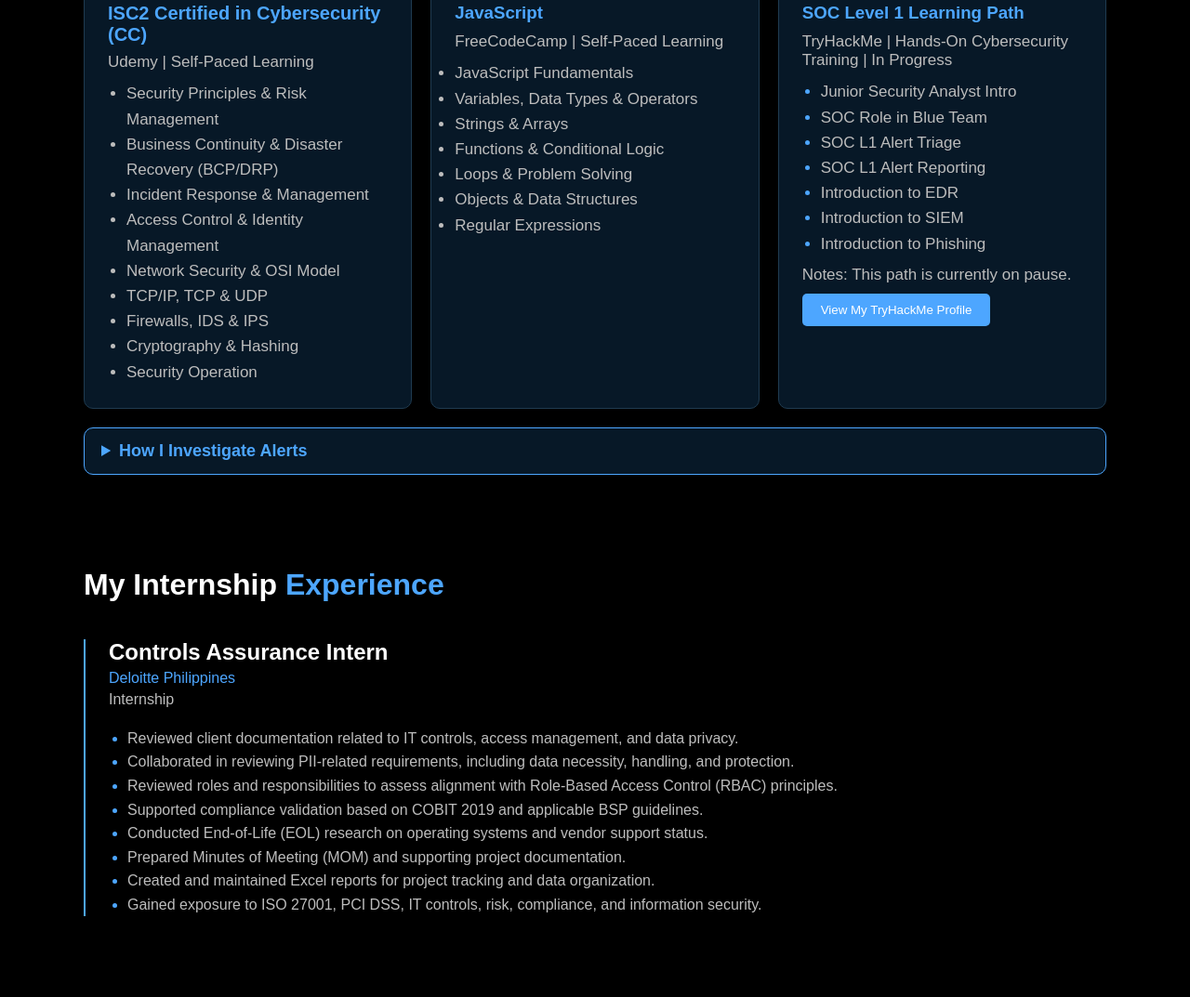
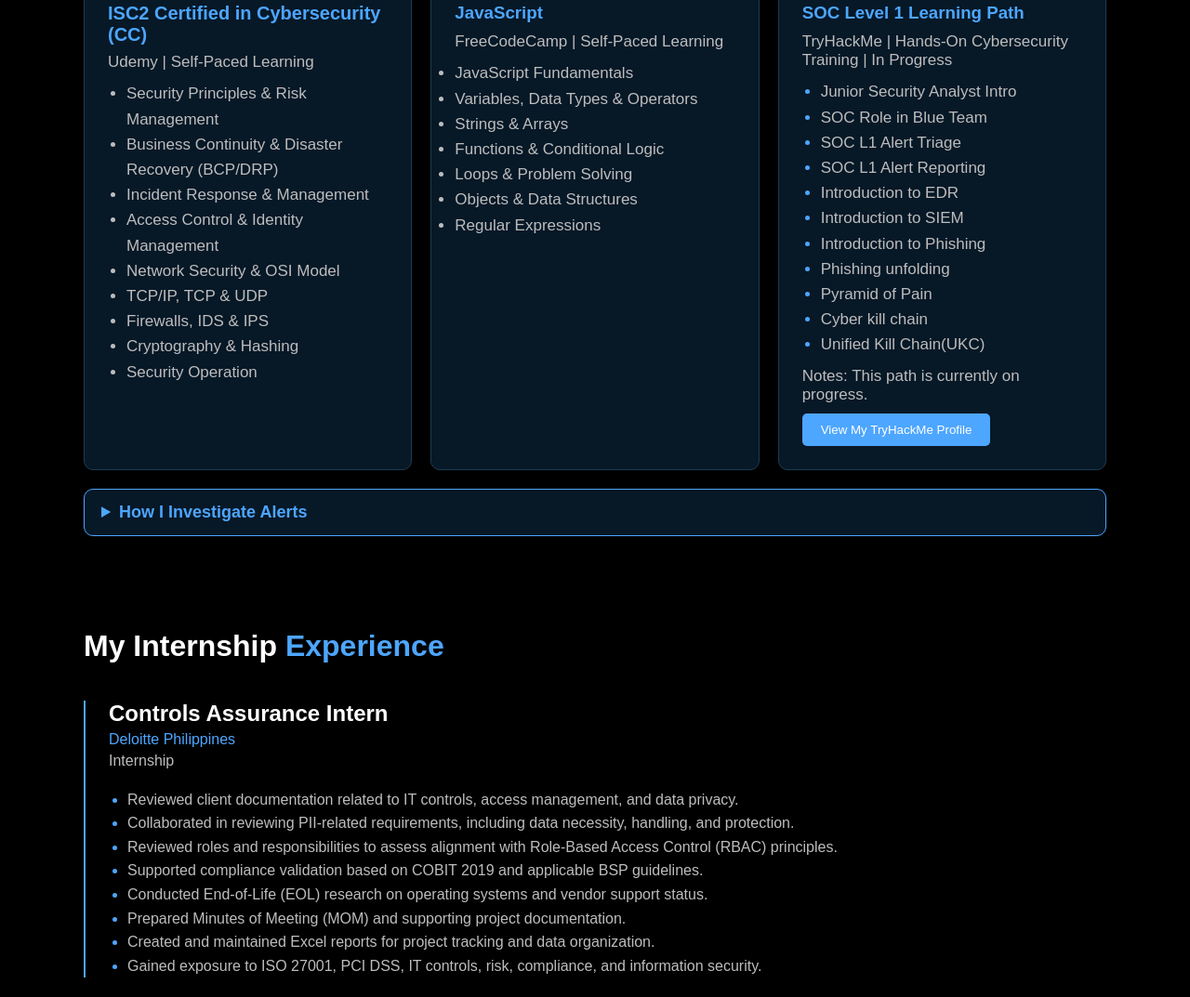
Before and after one commit to consignadofranz/Portfolio, a plain HTML site: page index.html in a window 1280 px wide. Shown: the part 2352-3425 px from the top of the page at 93% size. Drawn offline with Linux system fonts and the light colour scheme.

Commit message:
Updated continues Learning

```diff
--- a/index.html
+++ b/index.html
@@ -741,8 +741,12 @@
                 <li>Introduction to EDR</li>
                 <li>Introduction to SIEM</li>
                 <li>Introduction to Phishing</li>
+                <li>Phishing unfolding</li>
+                <li>Pyramid of Pain</li>
+                <li>Cyber kill chain </li>
+                <li>Unified Kill Chain(UKC)</li>
             </ul>
-            <p style="margin-top:10px;">Notes: This path is currently on pause.</p>
+            <p style="margin-top:10px;">Notes: This path is currently on progress.</p>
             <button onclick="window.open('https://tryhackme.com/p/consignadofranz', '_blank', 'noopener,noreferrer')">View My TryHackMe Profile</button>
         </div>
     </div>
```
Also changed, not shown: evidence.html (added, +11 -0 lines), 3 other files.
